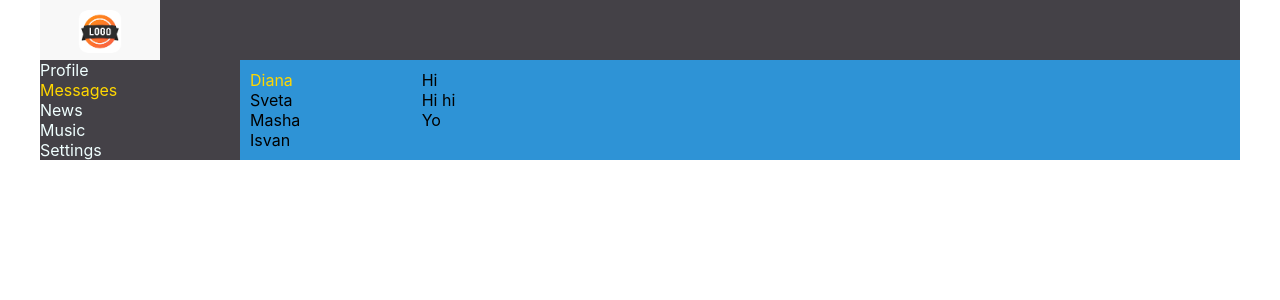
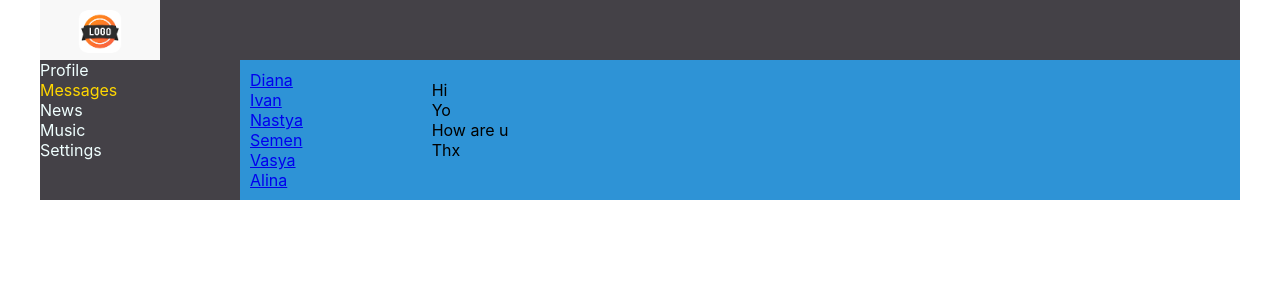
Before and after one commit to Lets-star/stunning-octo-waddle, a React (Create React App) app: page /dialogs in a window 1280 px wide. Shown: the top 300 px of the page. Built offline with nearby package versions, Linux system fonts and the light colour scheme.

Commit message:
23 lesson refactoring profile

```diff
--- a/src/App.css
+++ b/src/App.css
@@ -9,6 +9,7 @@
 
     grid-template-rows: 60px 1fr;
     grid-template-columns: 2fr 10fr;
+
 }
 
 .header {
--- a/src/components/Dialogs/Dialogs.jsx
+++ b/src/components/Dialogs/Dialogs.jsx
@@ -1,23 +1,42 @@
 import React from 'react';
 import s from './Dialogs.module.css';
+import {NavLink} from "react-router-dom";
+
+const DialogItem = (props) => {
+    return (
+        <div className={s.dialog + ' '+ s.active}>
+            <NavLink to={'dialog/'+props.id}>{props.name}</NavLink>
+        </div>
+    )
+}
+
+const Message = (props) => {
+    return (
+        <div className={s.message}> {props.message}</div>
+    )
+}
+
 
 const Dialogs = (props) => {
     return (
         <div>
             <div className={s.dialogs}>
                 <div className={s.dialogsItems}>
-                    <div className={s.dialog+' '+ s.active}>Diana</div>
-                    <div className={s.dialog}>Sveta</div>
-                    <div className={s.dialog}>Masha</div>
-                    <div className={s.dialog}>Isvan</div>
+                    <DialogItem name='Diana' id='1'/>
+                    <DialogItem name='Ivan' id='2'/>
+                    <DialogItem name='Nastya' id='3'/>
+                    <DialogItem name='Semen' id='4'/>
+                    <DialogItem name='Vasya' id='5'/>
+                    <DialogItem name='Alina' id='6'/>
                 </div>
-                <div classname={s.messages}>
-                    <div className={s.message}> Hi< /div>
-                    <div className={s.message}>Hi hi</div>
-                    <div className={s.message}>Yo</div>
-                </div>
+                < div className={s.messages}>
+                    <Message message='Hi'/>
+                    <Message message='Yo'/>
+                    <Message message='How are u'/>
+                    <Message message='Thx'/>
             </div>
         </div>
-    )
+</div>
+)
 }
 export default Dialogs;
--- a/src/components/Dialogs/Dialogs.module.css
+++ b/src/components/Dialogs/Dialogs.module.css
@@ -15,6 +15,7 @@
 }
 
 .messages {
+    padding: 10px;
 
 }
 
--- a/src/components/Profile/MyPosts/MyPosts.jsx
+++ b/src/components/Profile/MyPosts/MyPosts.jsx
@@ -6,12 +6,15 @@ const MyPosts = () => {
     return (
 
         <div className={s.posts}>
-            <div>
-                <textarea></textarea>
-                <button>New Post</button>
+           <div className={s.myPosts}> <h3>My Posts</h3></div>
+            <div className={s.newPost}>
+                <div><textarea value='Write smth..'></textarea></div>
+                <div>
+                    <button>New Post</button>
+                </div>
             </div>
-            <Post message = 'Hi' likecounter = '70'/>
-            <Post message = 'Bienvenido en mi sait' likecounter = '60'/>
+            <Post message='Hi' likecounter='70'/>
+            <Post message='Bienvenido en mi sait' likecounter='60'/>
             <Post/>
             <Post/>
             <Post/>
--- a/src/components/Profile/MyPosts/MyPosts.module.css
+++ b/src/components/Profile/MyPosts/MyPosts.module.css
@@ -0,0 +1,6 @@
+.newPost{
+    padding: 10px;
+}
+.myPosts{
+    padding: 10px;
+}
--- a/src/components/Profile/MyPosts/Post/Post.module.css
+++ b/src/components/Profile/MyPosts/Post/Post.module.css
@@ -1,6 +1,7 @@
 
 .item {
     color: rgb(131, 31, 31);
+    padding: 10px;
 }
 
 .item img {
--- a/src/components/Profile/Profile.jsx
+++ b/src/components/Profile/Profile.jsx
@@ -1,16 +1,13 @@
 import React from "react";
-import s from "./Profile.module.css";
 import MyPosts from "./MyPosts/MyPosts";
+import ProfileInfo from "./ProfileInfo/ProfileInfo";
 
 const Profile = () => {
-  return (
-    <div>
-      <div>
-        <img src="https://img.gazeta.ru/files3/845/7947845/upload-shutterstock_117062077-pic905v-895x505-99863.jpg"></img>
-      </div>
-      <div>ava+discr</div>
-       <MyPosts/>
-    </div>
-  );
+    return (
+        <div>
+            <ProfileInfo/>
+            <MyPosts/>
+        </div>
+    );
 };
 export default Profile;
```
